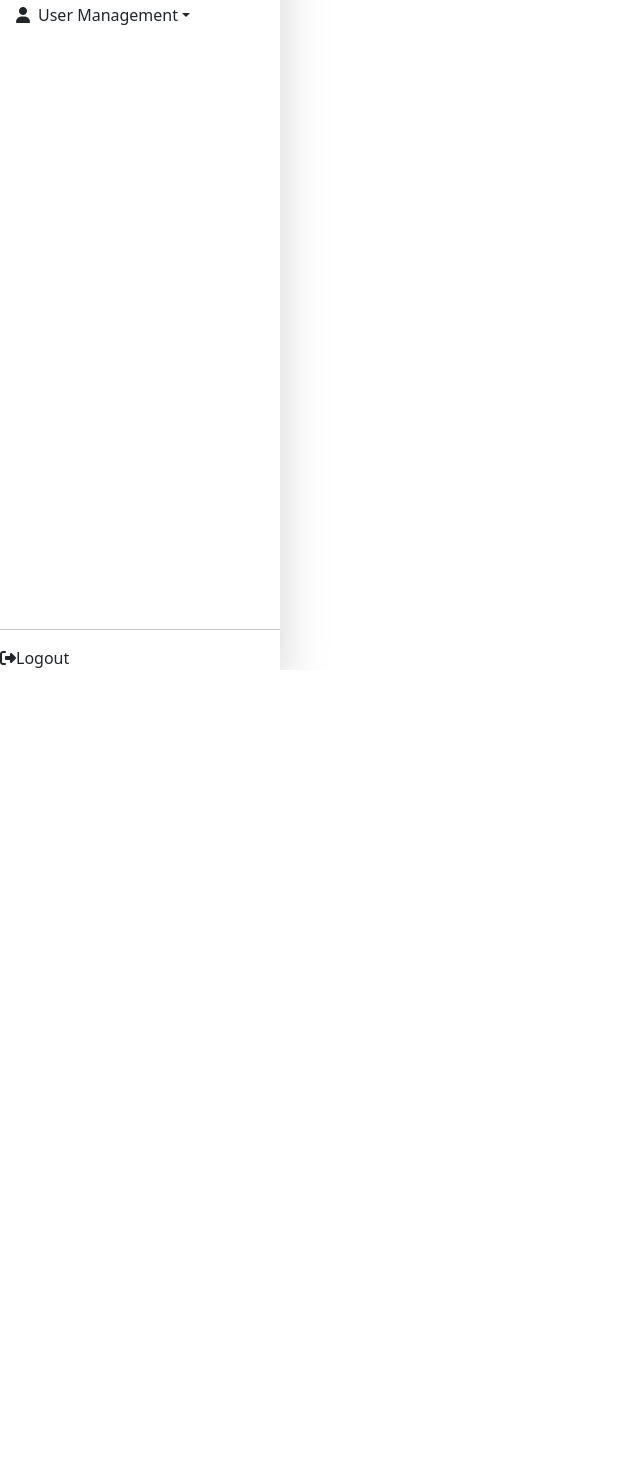
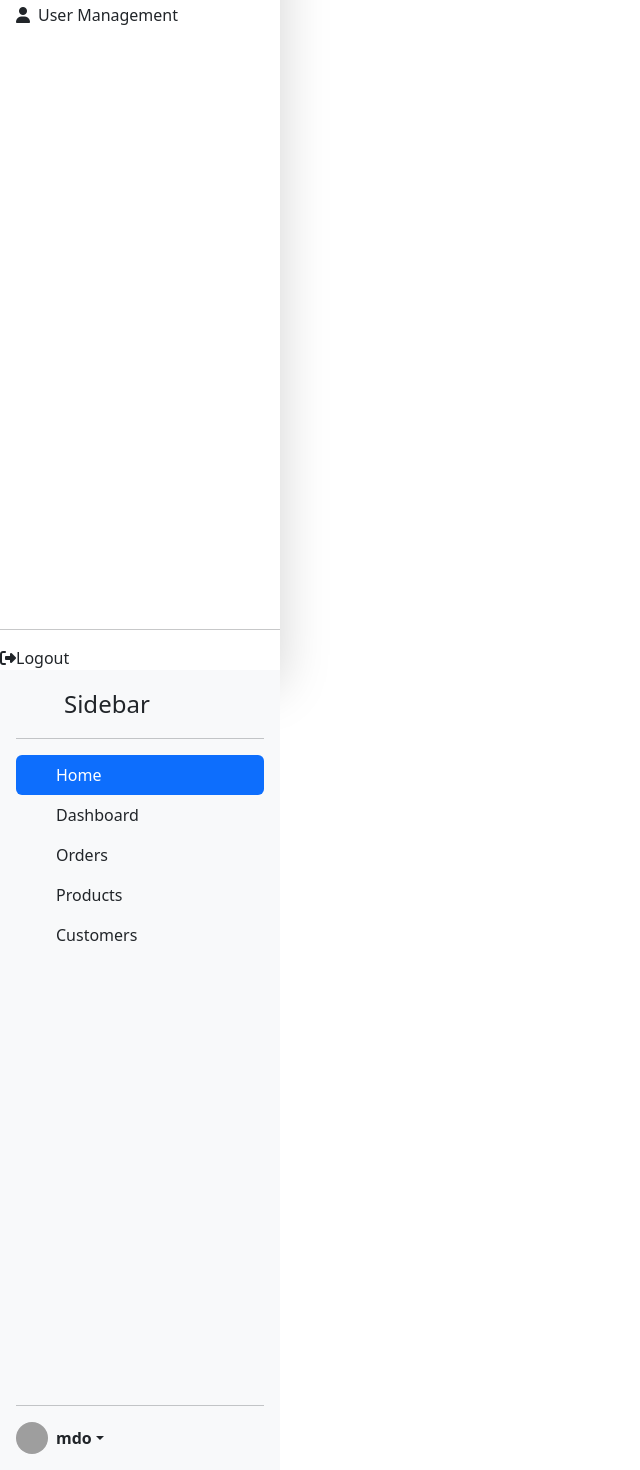
Before and after one commit to KanithiSubramanyam/final-assessment, an Angular app: page /dashboard in a window 1280 px wide. Shown: the part 130-1600 px from the top of the page, without its empty margins (0-640 px from the left). Before the commit the page ends 800 px from the top, so only its background shows below. Built offline with nearby package versions, Linux system fonts and the light colour scheme; grey boxes are pictures that could not be loaded.

Commit message:
sidebar changes

```diff
--- a/src/app/homepage/sidebar/sidebar.component.css
+++ b/src/app/homepage/sidebar/sidebar.component.css
@@ -1,12 +1,3 @@
-
-main {
-  height: 100vh;
-  max-height: 100vh;
-  overflow-x: hidden;
-  overflow-y: hidden;
-  display: flex;
-}
-
 
 .sidebar {
   display: flex;
--- a/src/app/homepage/sidebar/sidebar.component.html
+++ b/src/app/homepage/sidebar/sidebar.component.html
@@ -16,26 +16,12 @@
             <span *ngIf="!isCollapsed">Dashboard</span>
           </a>
         </li>
-        <li class="nav-item dropdown">
-          <a class="nav-link dropdown-toggle link-dark d-flex align-items-center"
-             href="#" id="userManagementDropdown" role="button"
-             data-bs-toggle="dropdown" aria-expanded="false">
+        <li>
+          <a [routerLink]="['/userManagement']" [routerLinkActive]="'active'" [routerLinkActiveOptions]="{exact : true}" class="nav-link link-dark">
             <i class="fas fa-user me-2"></i>
             <span *ngIf="!isCollapsed">User Management</span>
           </a>
-          <ul class="dropdown-menu" aria-labelledby="userManagementDropdown">
-            <li>
-              <a class="dropdown-item" [routerLink]="['/userManagement/viewUsers']">View Users</a>
-            </li>
-            <li>
-              <a class="dropdown-item" [routerLink]="['/userManagement/addUser']">Add User</a>
-            </li>
-            <li>
-              <a class="dropdown-item" [routerLink]="['/userManagement/editUser']">Edit User</a>
-            </li>
-          </ul>
         </li>
-
       </ul>
       <hr>
       <div class="">
@@ -46,3 +32,61 @@
       </div>
     </div>
   </div>
+
+
+
+
+
+  <div class="d-flex flex-column flex-shrink-0 p-3 bg-light sidebar" style="width: 280px;">
+    <a href="/" class="d-flex align-items-center mb-3 mb-md-0 me-md-auto link-dark text-decoration-none">
+      <svg class="bi me-2" width="40" height="32"><use xlink:href="#bootstrap"/></svg>
+      <span class="fs-4">Sidebar</span>
+    </a>
+    <hr>
+    <ul class="nav nav-pills flex-column mb-auto">
+      <li class="nav-item">
+        <a href="#" class="nav-link active" aria-current="page" [routerLink]="['/dashboard']" [routerLinkActive]="'active'" [routerLinkActiveOptions]="{exact : true}">
+          <svg class="bi me-2" width="16" height="16"><use xlink:href="#home"/></svg>
+          Home
+        </a>
+      </li>
+      <li>
+        <a href="#" class="nav-link link-dark">
+          <svg class="bi me-2" width="16" height="16"><use xlink:href="#speedometer2"/></svg>
+          Dashboard
+        </a>
+      </li>
+      <li>
+        <a href="#" class="nav-link link-dark">
+          <svg class="bi me-2" width="16" height="16"><use xlink:href="#table"/></svg>
+          Orders
+        </a>
+      </li>
+      <li>
+        <a href="#" class="nav-link link-dark">
+          <svg class="bi me-2" width="16" height="16"><use xlink:href="#grid"/></svg>
+          Products
+        </a>
+      </li>
+      <li>
+        <a href="#" class="nav-link link-dark">
+          <svg class="bi me-2" width="16" height="16"><use xlink:href="#people-circle"/></svg>
+          Customers
+        </a>
+      </li>
+    </ul>
+    <hr>
+    <div class="dropdown">
+      <a href="#" class="d-flex align-items-center link-dark text-decoration-none dropdown-toggle" id="dropdownUser2" data-bs-toggle="dropdown" aria-expanded="false">
+        <img src="https://github.com/mdo.png" alt="" width="32" height="32" class="rounded-circle me-2">
+        <strong>mdo</strong>
+      </a>
+      <ul class="dropdown-menu text-small shadow" aria-labelledby="dropdownUser2">
+        <li><a class="dropdown-item" href="#">New project...</a></li>
+        <li><a class="dropdown-item" href="#">Settings</a></li>
+        <li><a class="dropdown-item" href="#">Profile</a></li>
+        <li><hr class="dropdown-divider"></li>
+        <li><a class="dropdown-item" href="#">Sign out</a></li>
+      </ul>
+    </div>
+  </div>
```
